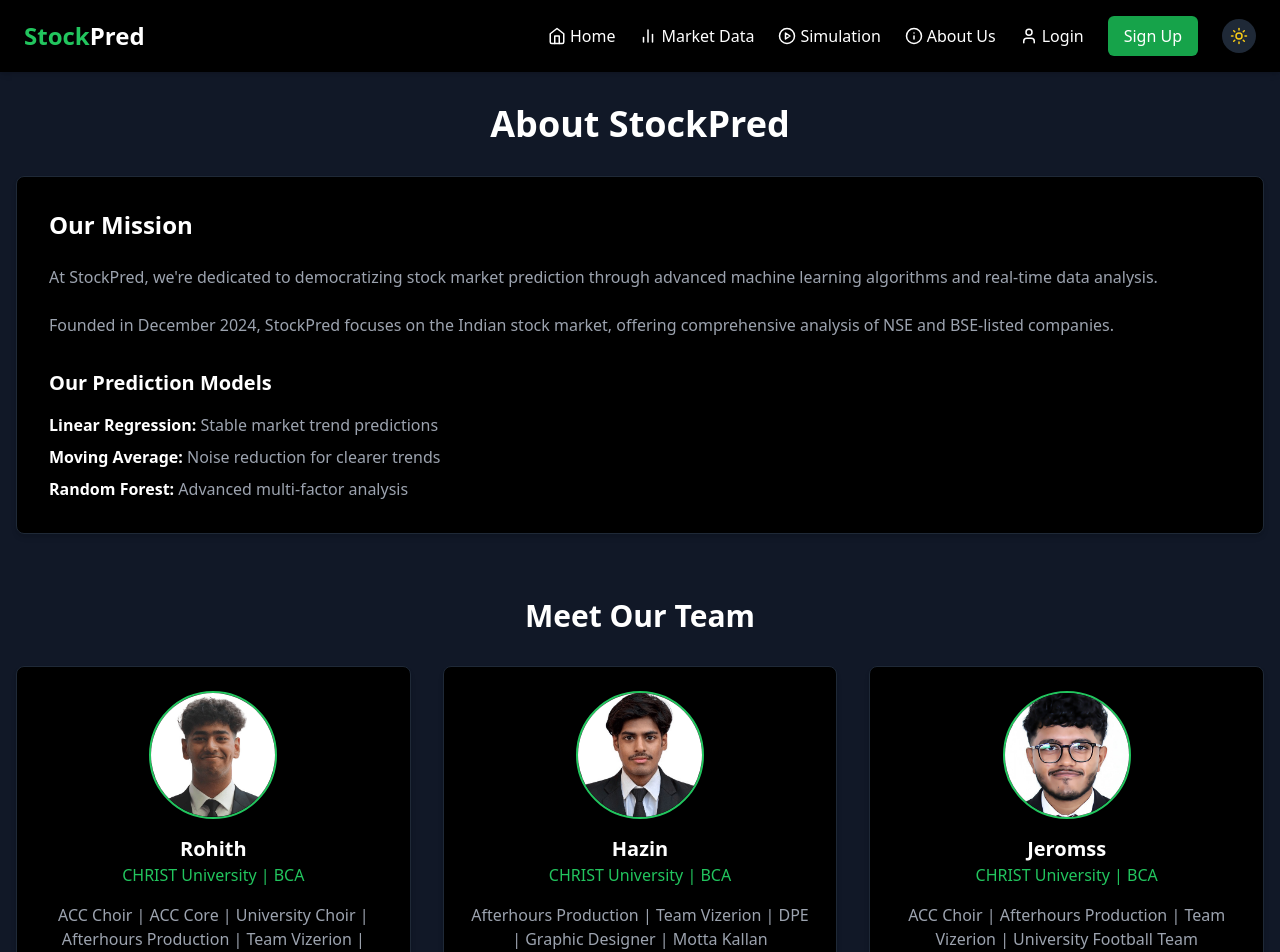
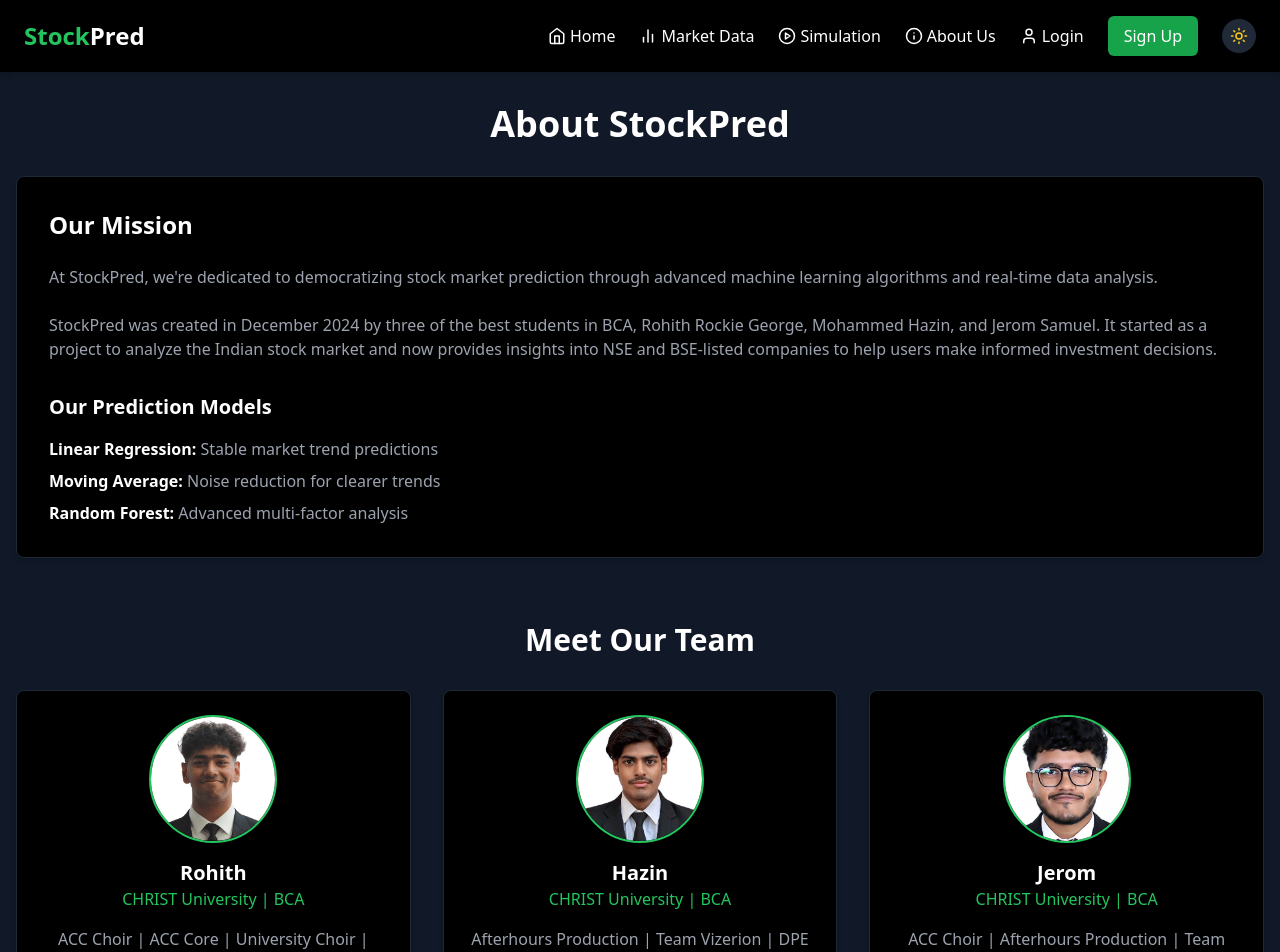
Before and after one commit to Igneelsane/StockPred, a React (Vite) app: page /about in a window 1280 px wide. Shown: the top 952 px of the page. Built offline with nearby package versions, Linux system fonts and the light colour scheme; no server answers.

Commit message:
Fixed Home Image

```diff
--- a/src/pages/AboutPage.tsx
+++ b/src/pages/AboutPage.tsx
@@ -20,7 +20,7 @@
       github: 'https://github.com/hazin'
     },
     {
-      name: 'Jeromss',
+      name: 'Jerom',
       role: 'CHRIST University | BCA',
       bio: 'ACC Choir | Afterhours Production | Team Vizerion | University Football Team',
       image: '/images/jeroms.jpg',
@@ -39,7 +39,7 @@
           At StockPred, we're dedicated to democratizing stock market prediction through advanced machine learning algorithms and real-time data analysis.
         </p>
         <p className="text-gray-400 mb-6">
-          Founded in December 2024, StockPred focuses on the Indian stock market, offering comprehensive analysis of NSE and BSE-listed companies.
+        StockPred was created in December 2024 by three of the best students in BCA, Rohith Rockie George, Mohammed Hazin, and Jerom Samuel. It started as a project to analyze the Indian stock market and now provides insights into NSE and BSE-listed companies to help users make informed investment decisions.
         </p>
 
         <div className="mt-8">
--- a/src/pages/HomePage.tsx
+++ b/src/pages/HomePage.tsx
@@ -47,19 +47,19 @@
     {
       name: "Sabari Kesav",
       role: "Rapha | Intern",
-      image: "/Sabari.jpg",
+      image: "/images/Sabari.jpg",
       content: "StockPred has helped me put my money into good use and now I don't waste it by gambling."
     },
     {
       name: "Aniruddh KA",
       role: "Rocketleg | Intern",
-      image: "/Aswin.jpg",
+      image: "/images/Aswin.jpg",
       content: "I have gotten into trading this year, have stopped putting my money on cars and now I trade every other day with the help of StockPred."
     },
     {
       name: "Aswin Thoma",
       role: "Rapha | Intern",
-      image: "/Ani.jpg",
+      image: "/images/Ani.jpg",
       content: "My name is Thomas Aswins, I have developed big interest in this after getting to use the simulation feature."
     }
   ];
```
